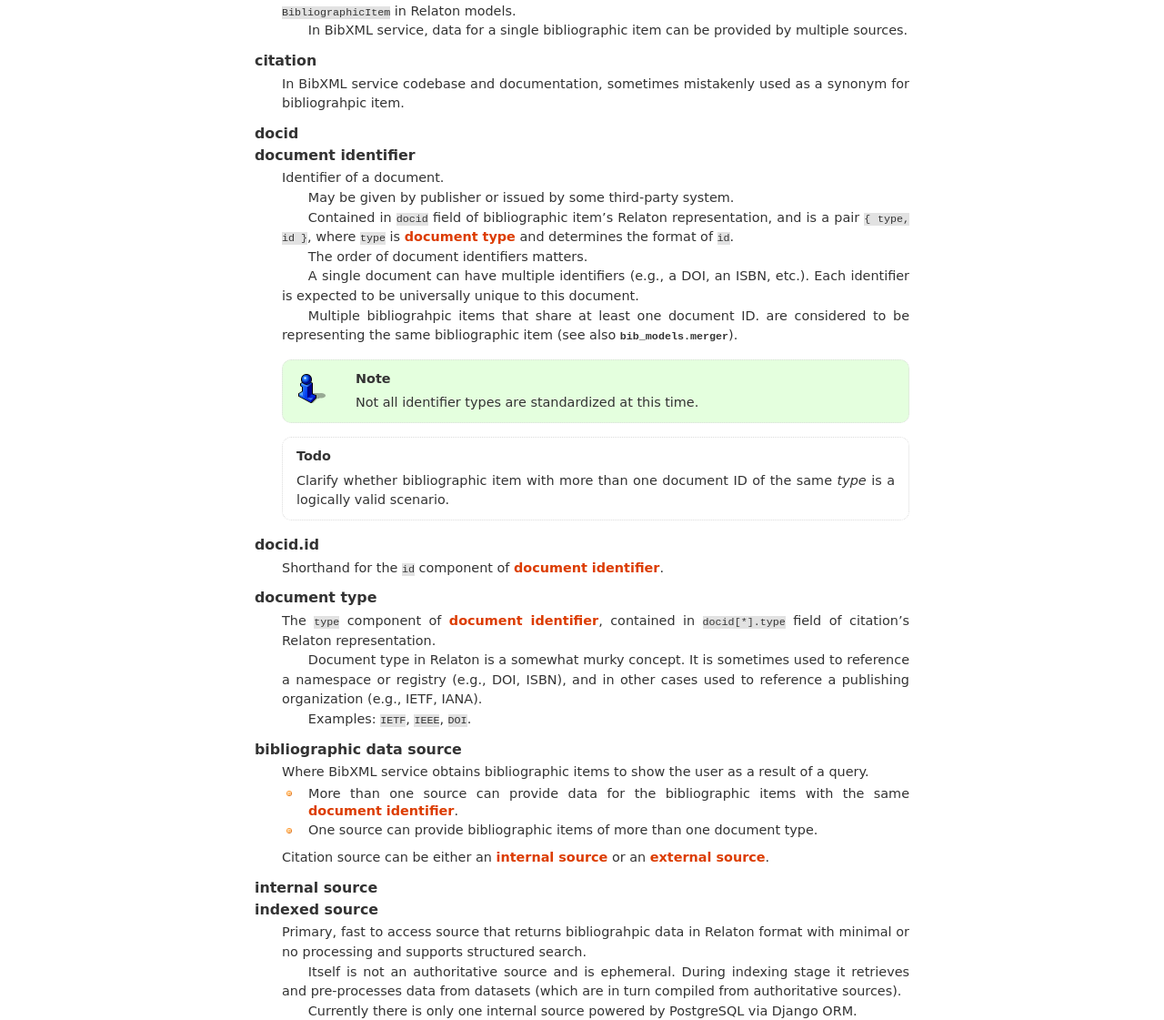
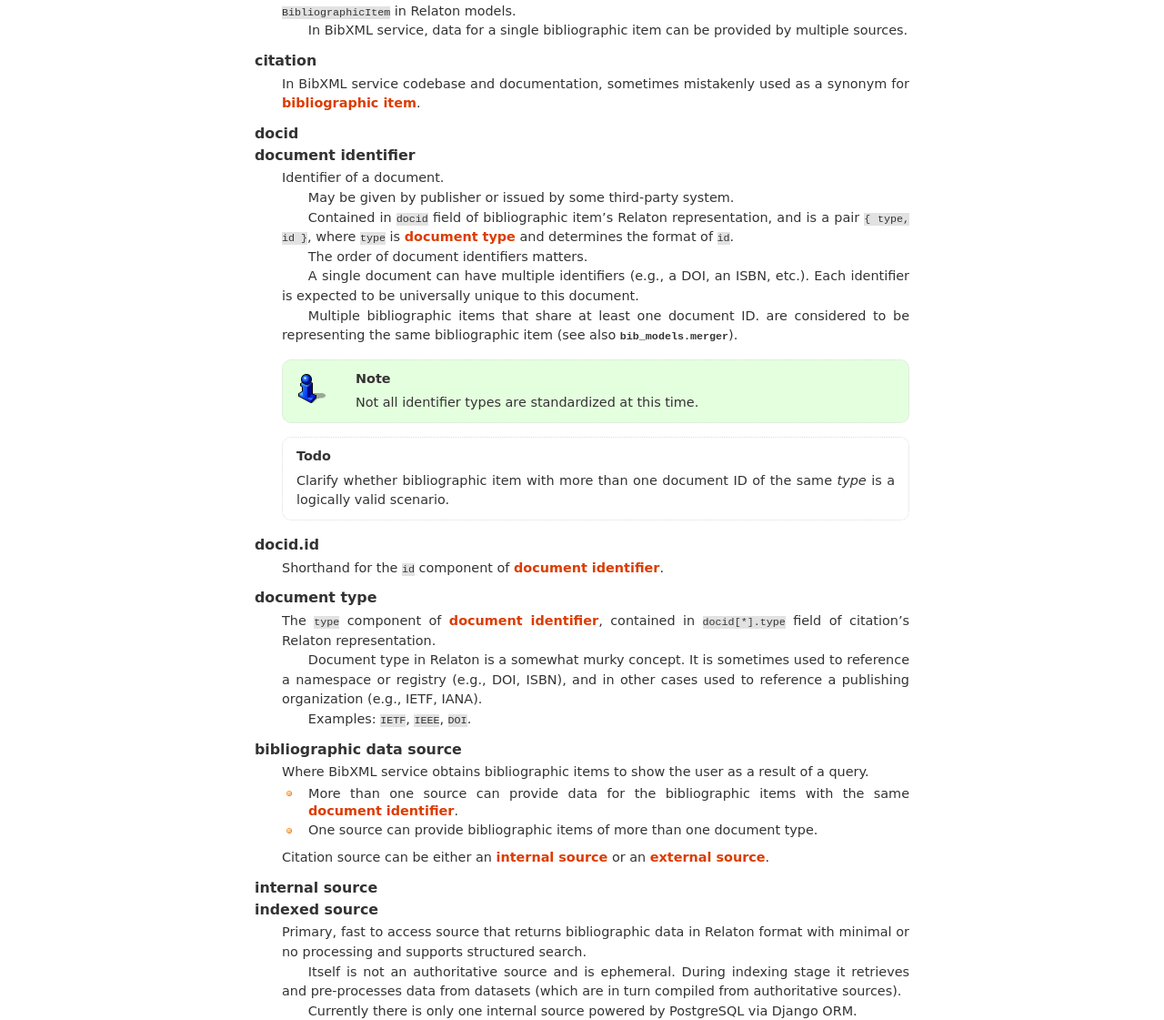
Before and after one commit to ietf-tools/bibxml-service, a Sphinx documentation site: the page built from docs/ref/glossary.rst, in a window 1280 px wide. Shown: the part 284-1405 px from the top of the page at 91% size. Built offline with Sphinx 7.4.7, drawn with Linux system fonts in a browser that asks for light colours; pages that are not in the unit, such as notebooks, are missing from menus.

Commit message:
docs: apparently “ph” is too hard to type

```diff
--- a/docs/ref/glossary.rst
+++ b/docs/ref/glossary.rst
@@ -16,7 +16,7 @@ Glossary
 
    citation
        In BibXML service codebase and documentation,
-       sometimes mistakenly used as a synonym for :term:`bibliograhpic item`.
+       sometimes mistakenly used as a synonym for :term:`bibliographic item`.
 
    docid
    document identifier
@@ -33,7 +33,7 @@ Glossary
        A single document can have multiple identifiers (e.g., a DOI, an ISBN, etc.).
        Each identifier is expected to be universally unique to this document.
 
-       Multiple bibliograhpic items that share at least one document ID.
+       Multiple bibliographic items that share at least one document ID.
        are considered to be representing the same bibliographic item
        (see also :mod:`bib_models.merger`).
 
@@ -71,7 +71,7 @@ Glossary
    internal source
    indexed source
        Primary, fast to access source
-       that returns bibliograhpic data in Relaton format
+       that returns bibliographic data in Relaton format
        with minimal or no processing and supports structured search.
 
        Itself is not an authoritative source and is ephemeral.
```
